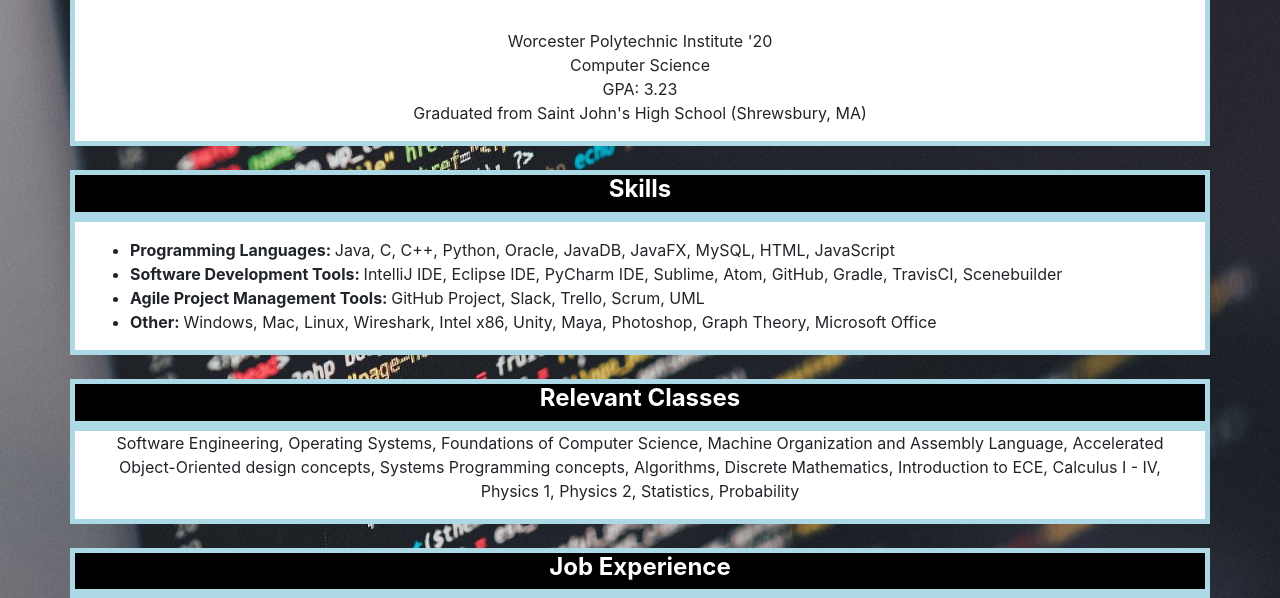
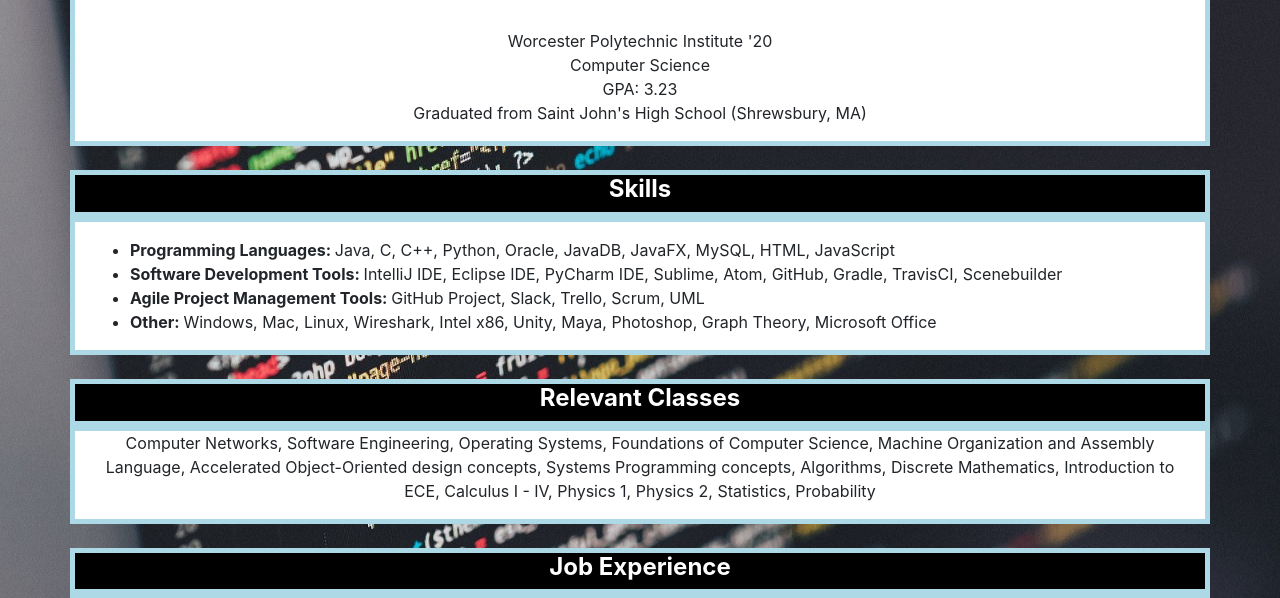
Before and after one commit to andrewrm98/First-Website, a plain HTML site: page index.html in a window 1280 px wide. Shown: the part 122-720 px from the top of the page. Drawn offline with nearby package versions, Linux system fonts and the light colour scheme.

```diff
--- a/index.html
+++ b/index.html
@@ -122,7 +122,7 @@
         	<h4 class = "text-center text-white"><strong>Relevant Classes</strong></h4>
    		</div>
         <div class = 'bg-white container'>
-        	<p class = "text-center">Software Engineering, Operating Systems, Foundations of Computer Science, Machine Organization and Assembly Language, Accelerated Object-Oriented design concepts, Systems Programming concepts, Algorithms, Discrete Mathematics, Introduction to ECE, Calculus I - IV, Physics 1, Physics 2, Statistics, Probability</p>
+        	<p class = "text-center">Computer Networks, Software Engineering, Operating Systems, Foundations of Computer Science, Machine Organization and Assembly Language, Accelerated Object-Oriented design concepts, Systems Programming concepts, Algorithms, Discrete Mathematics, Introduction to ECE, Calculus I - IV, Physics 1, Physics 2, Statistics, Probability</p>
         </div>
         <br>
 
```
